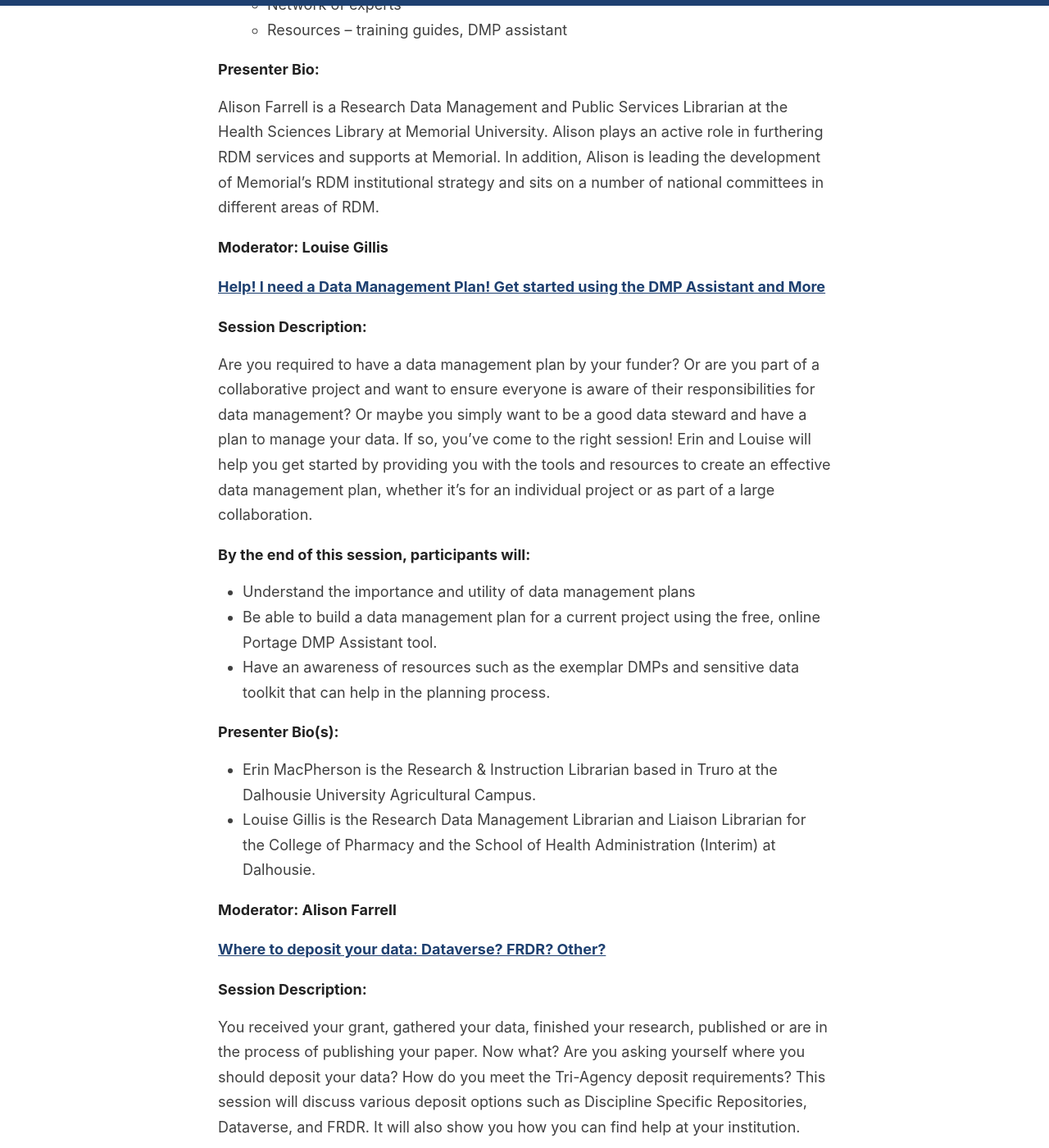
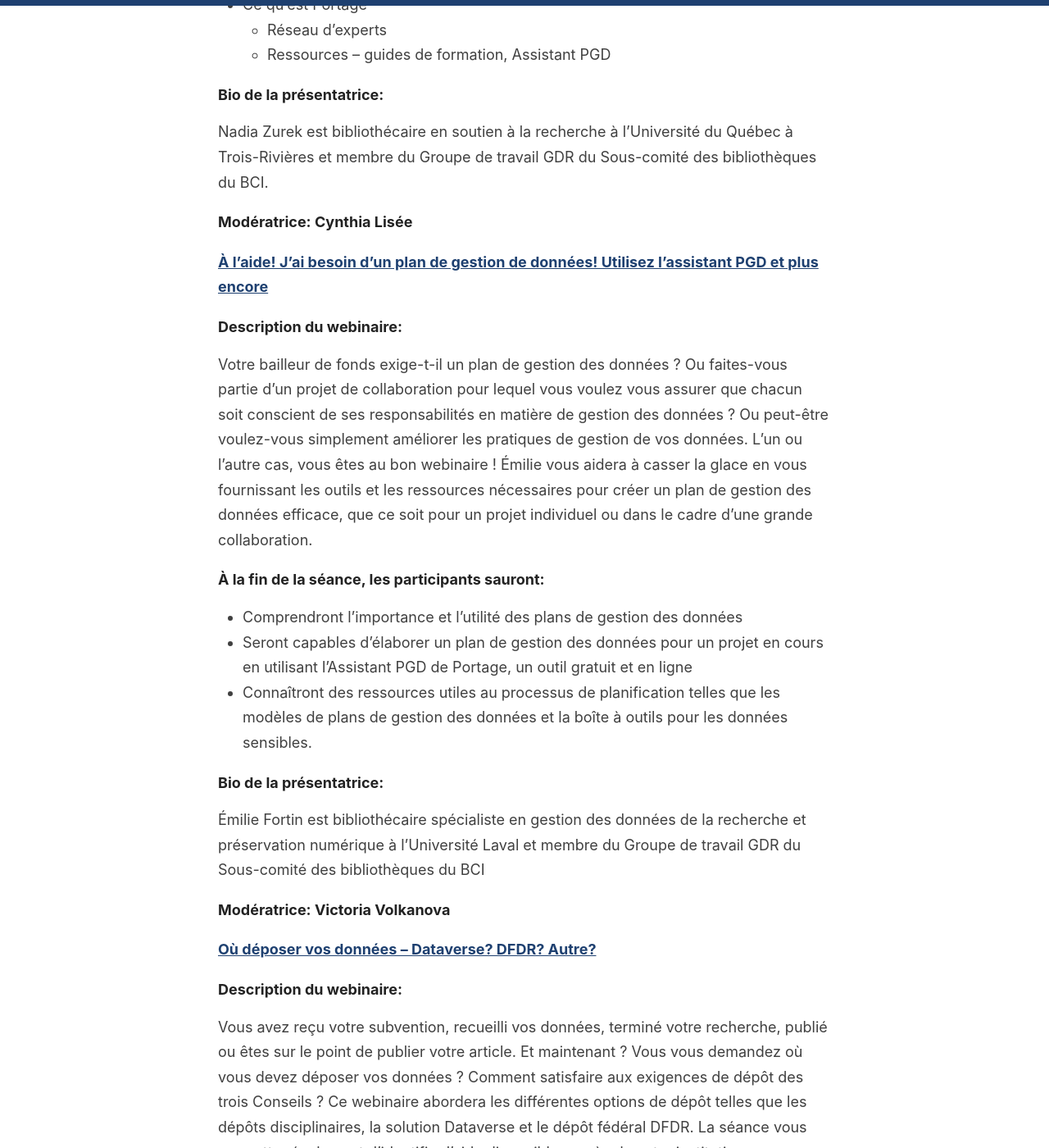
Before and after one commit to caul-dpsc/2021-rdm-series, a Jekyll site: the page built from _pages/index_fr.md, in a window 1280 px wide and 1400 px high, scrolled down 2157 px. Shown: the whole window at 82% size. Built offline with Jekyll 4.4.1, drawn with Linux system fonts in a browser that asks for light colours; some of the changed text lies outside the part shown.

Commit message:
Update index_fr.md

```diff
--- a/_pages/index_fr.md
+++ b/_pages/index_fr.md
@@ -10,79 +10,76 @@ permalink: /fr
 | Date | Time | Language | Session | Register |
 | ---- | ---- | -------- | ------- | -------- |
 | Jeudi 14 octobre | 12:00 EST / 13:00 ADT / 13:30 NDT ([convertir le fuseau](https://dateful.com/time-zone-converter?t=1pm&d=2021-10-07&tz2=Atlantic-Daylight-Time-ADT){:target="_blank"}) | Français | [Introduction à la GDR - Ce que vous devez savoir](#gdr) | [Inscription](https://stfx.libcal.com/calendar/caul/rdm-basics){:target="_blank"} |
-| Jeudi 28 octobre |12:00 EST / 13:00 ADT / 13:30 NDT ([convertir le fuseau](https://dateful.com/time-zone-converter?t=1pm&d=2021-10-21&tz2=Atlantic-Daylight-Time-ADT){:target="_blank"}) | Français | [Help! I need a Data Management Plan! Get started using the DMP Assistant and More](#dmp) | [Inscription](https://stfx.libcal.com/calendar/caul/dmp){:target="_blank"} |
-| Jeudi 11 novembre | 12:00 EST / 13:00 ADT / 13:30 NDT ([convertir le fuseau](https://dateful.com/time-zone-converter?t=1pm&d=2021-11-04&tz2=Atlantic-Daylight-Time-ADT){:target="_blank"}) | Français | [Where to deposit your data - Dataverse? FRDR? Other?](#dataverse) | [Inscription](https://stfx.libcal.com/calendar/caul/deposit){:target="_blank"} |
-| Jeudi 25 novembre | 12:00 EST / 13:00 ADT / 13:30 NDT ([convertir le fuseau](https://dateful.com/time-zone-converter?t=12pm&d=2021-11-18&tz2=Atlantic-Standard-Time-AST){:target="_blank"}) | Français | [Leveraging Advanced Digital Research Infrastructure to Support Research Data Management](#cc) | [Inscription](https://stfx.libcal.com/calendar/caul/acenet){:target="_blank"} |
+| Jeudi 28 octobre |12:00 EST / 13:00 ADT / 13:30 NDT ([convertir le fuseau](https://dateful.com/time-zone-converter?t=1pm&d=2021-10-21&tz2=Atlantic-Daylight-Time-ADT){:target="_blank"}) | Français | [À l’aide! J’ai besoin d’un plan de gestion de données! Utilisez l'assistant PGD et plus encore](#dmp) | [Inscription](https://stfx.libcal.com/calendar/caul/dmp){:target="_blank"} |
+| Jeudi 11 novembre | 12:00 EST / 13:00 ADT / 13:30 NDT ([convertir le fuseau](https://dateful.com/time-zone-converter?t=1pm&d=2021-11-04&tz2=Atlantic-Daylight-Time-ADT){:target="_blank"}) | Français | [Où déposer vos données – Dataverse? DFDR? Autre?](#dataverse) | [Inscription](https://stfx.libcal.com/calendar/caul/deposit){:target="_blank"} |
+| Jeudi 25 novembre | 12:00 EST / 13:00 ADT / 13:30 NDT ([convertir le fuseau](https://dateful.com/time-zone-converter?t=12pm&d=2021-11-18&tz2=Atlantic-Standard-Time-AST){:target="_blank"}) | Français | [Exploiter l’infrastructure de recherche numérique d'avant-garde pour soutenir la gestion des données de recherche](#cc) | [Inscription](https://stfx.libcal.com/calendar/caul/acenet){:target="_blank"} |
 
-## Sessions
+## Webinaires
 
-#### <a id="gdr"></a>RDM Basics: What you need to know
+#### <a id="gdr"></a>Introduction à la GDR - Ce que vous devez savoir
 
-##### Session Description:
-This session will look at what Research Data Management entails, why it is important to plan how to manage your data, and what the Canadian RDM landscape looks like right now. We will look at best practices for RDM, some national resources available to all researchers, and how to find more help for your RDM needs.
+##### Description du webinaire:
+Ce webinaire examinera ce que comporte la gestion des données de recherche, pourquoi il est important de planifier la gestion de vos données et à quoi ressemble actuellement le contexte canadien de la GDR. Nous examinerons les meilleures pratiques en matière de GDR, certaines ressources nationales disponibles pour tous les chercheurs et comment trouver de l'aide additionnelle pour vos besoins en matière de GDR.
+
+##### À la fin de la séance, les participants sauront :
+- Ce qu’est la GDR
+- Pourquoi la GDR est importante
+- Le contexte politique fédéral
+    - Déclaration
+    - Projet et consultations
+    - Politique
+- Les base de la GDR, plus spécifiquement
+    - Les PGD
+    - Les meilleures pratiques
+    - Les dépôts de données
+- Ce qu’est Portage
+    - Réseau d’experts
+    - Ressources – guides de formation, Assistant PGD
+
+##### Bio de la présentatrice:
+Nadia Zurek est bibliothécaire en soutien à la recherche à l’Université du Québec à Trois-Rivières et membre du Groupe de travail GDR du Sous-comité des bibliothèques du BCI.
+
+##### Modératrice: Cynthia Lisée
+
+#### <a id="dmp"></a>À l’aide! J’ai besoin d’un plan de gestion de données! Utilisez l'assistant PGD et plus encore
+
+##### Description du webinaire:
+Votre bailleur de fonds exige-t-il un plan de gestion des données ? Ou faites-vous partie d'un projet de collaboration pour lequel vous voulez vous assurer que chacun soit conscient de ses responsabilités en matière de gestion des données ? Ou peut-être voulez-vous simplement améliorer les pratiques de gestion de vos données. L'un ou l'autre cas, vous êtes au bon webinaire ! Émilie vous aidera à casser la glace en vous fournissant les outils et les ressources nécessaires pour créer un plan de gestion des données efficace, que ce soit pour un projet individuel ou dans le cadre d'une grande collaboration.
+
+##### À la fin de la séance, les participants sauront:
++ Comprendront l'importance et l'utilité des plans de gestion des données
++ Seront capables d'élaborer un plan de gestion des données pour un projet en cours en utilisant l'Assistant PGD de Portage, un outil gratuit et en ligne
++ Connaîtront des ressources utiles au processus de planification telles que les modèles de plans de gestion des données et la boîte à outils pour les données sensibles.
+
+##### Bio de la présentatrice:
+Émilie Fortin est bibliothécaire spécialiste en gestion des données de la recherche et préservation numérique à l’Université Laval et membre du Groupe de travail GDR du Sous-comité des bibliothèques du BCI
+
+##### Modératrice: Victoria Volkanova
+
+#### <a id="dataverse"></a>Où déposer vos données – Dataverse? DFDR? Autre?
+
+##### Description du webinaire:
+Vous avez reçu votre subvention, recueilli vos données, terminé votre recherche, publié ou êtes sur le point de publier votre article. Et maintenant ? Vous vous demandez où vous devez déposer vos données ? Comment satisfaire aux exigences de dépôt des trois Conseils ? Ce webinaire abordera les différentes options de dépôt telles que les dépôts disciplinaires, la solution Dataverse et le dépôt fédéral DFDR. La séance vous permettra également d'identifier l'aide disponible auprès de votre institution.
 
 ##### By the end of this session, participants will:
-- What is RDM
-- Why is it important
-- Federal landscape
-    - Statement
-     - Draft and consultations
-    - Policy
-- RDM basics, more specifically:
-    - DMPs
-    - Best practices
-    - Data Repositories
-- Portage
-    - What it is
-    - Network of experts
-    - Resources – training guides, DMP assistant
+- Sauront identifier où ils peuvent déposer leurs données
+- Se familiariseront avec :
+    - Dataverse
+    - DFDR
+    - Les dépôts spécifiques à une discipline
+- Sauront comment obtenir de l'aide au sein de leur institution
 
-##### Presenter Bio:
-Alison Farrell is a Research Data Management and Public Services Librarian at the Health Sciences Library at Memorial University. Alison plays an active role in furthering RDM services and supports at Memorial. In addition, Alison is leading the development of Memorial’s RDM institutional strategy and sits on a number of national committees in different areas of RDM.
+##### Bio de la présentatrice:
+Jonathan Dorey est agent de recherche dédié à la gestion des données de recherche pour l’INRS, l’ENAP et la TÉLUQ. Il est également membre du Groupe de travail GDR du Sous-comité des bibliothèques du BCI.
 
-##### Moderator: Louise Gillis
+##### Modératrice: Cynthia Lisée
 
-#### <a id="dmp"></a>Help! I need a Data Management Plan! Get started using the DMP Assistant and More
+#### <a id="cc"></a>Exploiter l’infrastructure de recherche numérique d'avant-garde pour soutenir la gestion des données de recherche
 
-##### Session Description:
-Are you required to have a data management plan by your funder? Or are you part of a collaborative project and want to ensure everyone is aware of their responsibilities for data management? Or maybe you simply want to be a good data steward and have a plan to manage your data. If so, you’ve come to the right session! Erin and Louise will help you get started by providing you with the tools and resources to create an effective data management plan, whether it’s for an individual project or as part of a large collaboration.
+##### Description du webinaire:
+L'infrastructure de recherche numérique nationale (librement accessible aux chercheurs des établissements universitaires canadiens, par l'intermédiaire de consortiums régionaux comme ACENET) a le pouvoir de transformer les projets de recherche en permettant d'en accroître la portée, la complexité, les possibilités de collaboration, l'engagement communautaire, l'accessibilité et la longévité. Elle peut également s'avérer inestimable pour relever certains des défis liés à la mise en œuvre des meilleures pratiques en matière de gestion des données de recherche. Découvrez comment vous pouvez vous connecter à ACENET et tirer parti d'une technologie avancée pour soutenir la gestion des données dans votre recherche.
 
-##### By the end of this session, participants will:
-+ Understand the importance and utility of data management plans
-+ Be able to build a data management plan for a current project using the free, online Portage DMP Assistant tool.
-+ Have an awareness of resources such as the exemplar DMPs and sensitive data toolkit that can help in the planning process.
+##### Bio de la présentatrice:
+Need French Bio
 
-##### Presenter Bio(s):
-+ Erin MacPherson is the Research & Instruction Librarian based in Truro at the Dalhousie University Agricultural Campus.
-+ Louise Gillis is the Research Data Management Librarian and Liaison Librarian for the College of Pharmacy and the School of Health Administration (Interim) at Dalhousie.
-
-##### Moderator: Alison Farrell
-
-#### <a id="dataverse"></a>Where to deposit your data: Dataverse? FRDR? Other?
-
-##### Session Description:
-You received your grant, gathered your data, finished your research, published or are in the process of publishing your paper. Now what? Are you asking yourself where you should deposit your data? How do you meet the Tri-Agency deposit requirements? This session will discuss various deposit options such as Discipline Specific Repositories, Dataverse, and FRDR. It will also show you how you can find help at your institution.
-
-##### By the end of this session, participants will:
-- Identify where they can deposit their data
-- Become familiar with:
-    - Dataverse
-    - FRDR
-    - Discipline Specific Repositories
-- How to get help at their institution
-
-##### Presenter Bio:
-Margaret Vail is the Systems and Data Services Librarian at St. Francis Xavier University. Margaret is the current chair of the CAUL-CBUA Digital Preservation and Stewardship Committee. Before joining StFX, Margaret was part of the initial RDM implementation at Dalhousie University, specializing in Dataverse.
-
-##### Moderator: Erin MacPherson
-
-#### <a id="cc"></a>Leveraging Advanced Digital Research Infrastructure to Support Research Data Management
-
-##### Session Description:
-The national digital research infrastructure (freely accessible for researchers at Canadian academic institutions, through regional consortia such as  ACENET) has the power to transform research projects by allowing growth in scope, complexity, collaboration opportunities, community engagement, accessibility, and longevity. It can also be invaluable in navigating some of the challenges related to implementing best practices in research data management. Discover how you can connect with ACENET and leverage advanced technology to support data management in your research.
-
-##### Presenter Bio:
-Lydia Vermeyden, ACENET Research Consultant Specializing in Humanities and Social Sciences
-Lydia joined ACENET in 2020. Her experience spans several research fields and organizations where she has led or collaborated in applying advanced technology, including experimental quantum physics, nursing, psychology and public health. Her varied projects include optimizing entangled photon sources, integrating e-technology with mental health screening, and developing mental health e-interventions. Prior to joining ACENET, she had been studying experiences and opinions around health and safety and the effects of employment legislation on family farms in Alberta. She was responsible in several of her previous positions for the training of new students and staff in advanced digital tools, often working with learners who had minimal exposure to advanced technology.
-
-##### Moderator: Margaret Vail
+##### Modératrice: Cynthia Lisée
```
